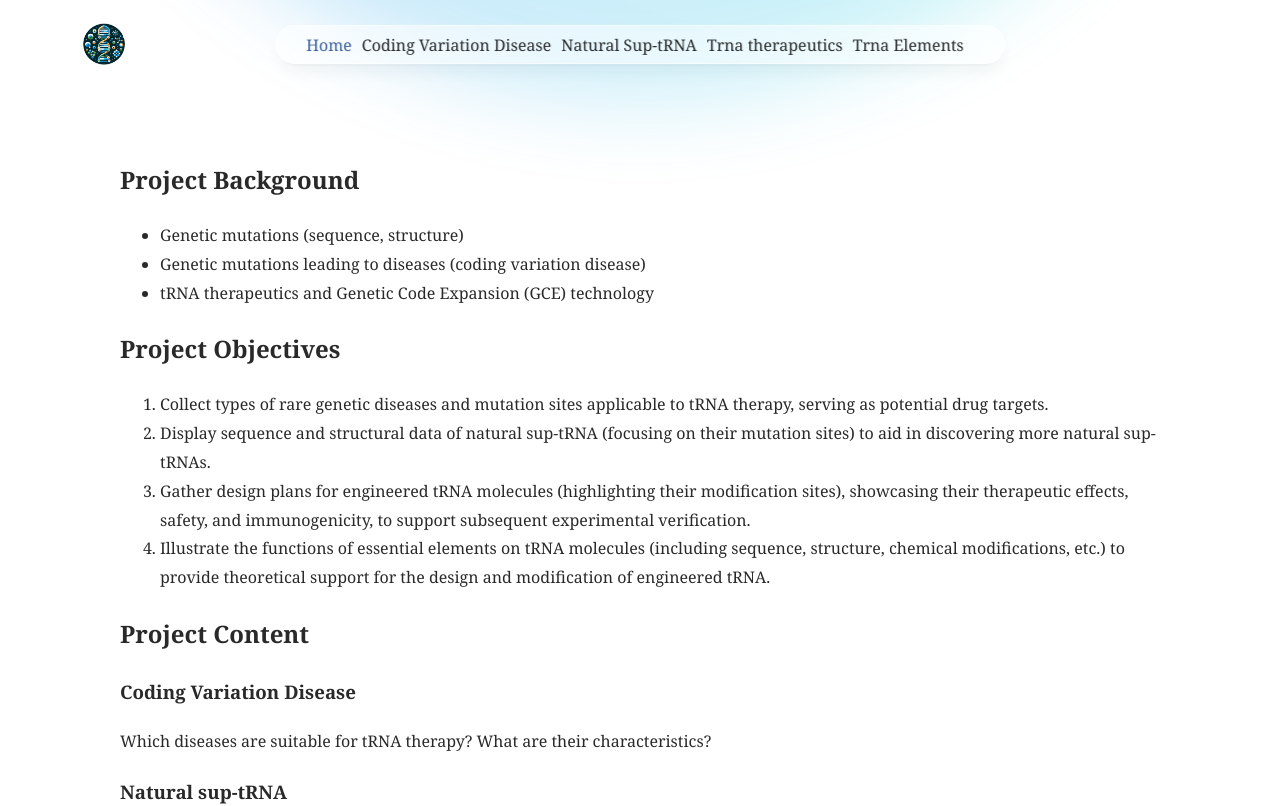
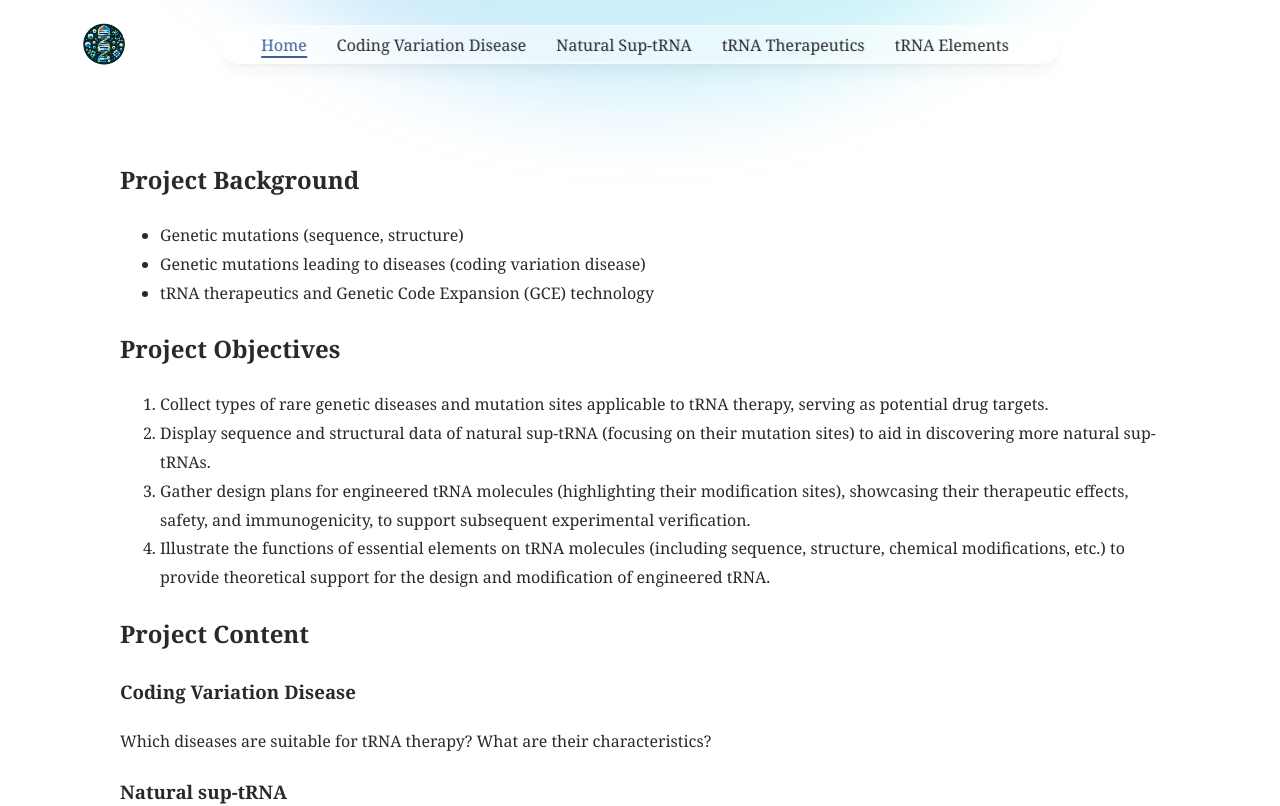
Before and after one commit to Lovelumine/trna-database, a Vue app: page / in a window 1280 px wide. Shown: the top 806 px of the page. Built offline with nearby package versions, Linux system fonts and the light colour scheme; what @shene/table, vxe-table would draw is missing.

Commit message:
优化导航栏

```diff
--- a/src/components/NavBar.vue
+++ b/src/components/NavBar.vue
@@ -10,8 +10,8 @@
         <li><router-link to="/" active-class="active-link">Home</router-link></li>
         <li><router-link to="/coding-variation-disease" active-class="active-link">Coding Variation Disease</router-link></li>
         <li><router-link to="/naturalsuptRNA" active-class="active-link">Natural Sup-tRNA</router-link></li>
-        <li><router-link to="/tRNAtherapeutics" active-class="active-link">Trna therapeutics</router-link></li>
-        <li><router-link to="/TrnaElements" active-class="active-link">Trna Elements</router-link></li>
+        <li><router-link to="/tRNAtherapeutics" active-class="active-link">tRNA Therapeutics</router-link></li>
+        <li><router-link to="/TrnaElements" active-class="active-link">tRNA Elements</router-link></li>
       </ul>
     </nav>
   </header>
@@ -26,8 +26,8 @@ export default {
 <style>
 @media (max-width: 980px) {
   .site--header {
-    padding: 15px 20px; /* Reduced padding for smaller screens */
-    flex-direction: column; /* Stack logo and menu vertically */
+    padding: 15px 20px; /* 为较小屏幕减少内边距 */
+    flex-direction: column; /* 将徽标和菜单垂直堆叠 */
   }
 
   header.site--header {
@@ -35,26 +35,27 @@ export default {
   }
 
   .site--header__center {
-    position: static; /* Remove absolute positioning */
+    position: static; /* 移除绝对定位 */
     transform: none;
-    width: 100%; /* Full width */
-    top: auto; /* Remove top positioning */
-    box-shadow: none; /* Simplify style on smaller screens */
-    border-radius: 0; /* Remove rounded corners */
-    padding: 0; /* Remove additional padding */
+    width: 100%; /* 全宽 */
+    top: auto; /* 移除顶部定位 */
+    box-shadow: none; /* 简化较小屏幕的样式 */
+    border-radius: 0; /* 移除圆角 */
+    padding: 0; /* 移除额外内边距 */
   }
 
   .topNav-items {
-    justify-content: flex-start; /* Align items to the start */
-    overflow-x: auto; /* Allows horizontal scrolling on smaller screens */
-    white-space: nowrap; /* Prevent line wrapping */
+    justify-content: flex-start; /* 将项目对齐到开始位置 */
+    overflow-x: auto; /* 允许较小屏幕上水平滚动 */
+    white-space: nowrap; /* 防止换行 */
+    overflow-y: hidden; /* 禁止垂直滚动 */
     padding-left: 20px;
     padding-right: 20px;
   }
 
   .topNav-items li {
-    display: inline-block; /* Display items inline */
-    padding: 10px; /* Adjust padding around links */
+    display: inline-block; /* 内联显示项目 */
+    padding: 10px; /* 调整链接周围的内边距 */
   }
 }
 
@@ -118,6 +119,7 @@ export default {
   list-style: none;
   overflow-x: auto; /* 允许水平滚动 */
   white-space: nowrap; /* 防止项目换行 */
+  overflow-y: hidden; /* 禁止垂直滚动 */
 }
 
 .topNav-items li {
@@ -126,12 +128,33 @@ export default {
 }
 
 .topNav-items li a {
-  color: rgba(0, 0, 0, 0.84); /* Default color, not selected */
-  text-decoration: none; /* Remove underline */
+  color: rgba(0, 0, 0, 0.84); /* 默认颜色，未选中 */
+  text-decoration: none; /* 移除下划线 */
 }
 
 .topNav-items li .active-link {
-  color: #3a5f9a; /* Selected color */
+  color: #3a5f9a; /* 选中颜色 */
 }
 
+.topNav-items li {
+  display: inline-block;
+  margin-right: 10px;
+  padding: 10px;
+}
+
+.topNav-items li a {
+  color: rgba(0, 0, 0, 0.84);
+  text-decoration: none;
+  border-bottom: 2px solid transparent;
+  transition: border-color 0.3s;
+}
+
+.topNav-items li a:hover {
+  border-bottom: 2px solid rgba(0, 0, 0, 0.3);
+}
+
+.topNav-items li .active-link {
+  color: #3a5f9a;
+  border-bottom: 2px solid #3a5f9a;
+}
 </style>
```
Also changed, not shown: data/natural-sup-tRNA.csv.
